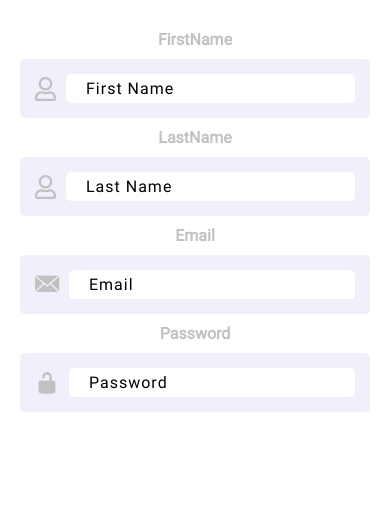
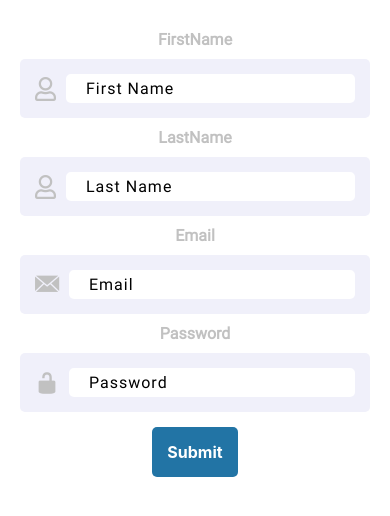
Before and after one commit to KennedyMungai/WhatsappClone, a React Native app: screen / in a window 390 px wide. Shown: the top 516 px of the page. Built offline with nearby package versions, Linux system fonts and the light colour scheme.

Commit message:
Added A submit button and some styles for the component

```diff
--- a/screens/AuthScreen.js
+++ b/screens/AuthScreen.js
@@ -2,6 +2,7 @@ import { StyleSheet, Text } from 'react-native'
 import { SafeAreaView } from 'react-native-safe-area-context'
 import Input from '../components/Input'
 import { FontAwesome5, Zocial, Entypo } from '@expo/vector-icons'
+import SubmitButton from '../components/SubmitButton'
 
 const AuthScreen = () => {
     return (
@@ -34,6 +35,8 @@ const AuthScreen = () => {
                 iconSize={24}
                 placeholder={'Password'}
             />
+
+            <SubmitButton />
         </SafeAreaView>
     )
 }
@@ -45,6 +48,7 @@ const styles = StyleSheet.create({
         margin: 10,
         padding: 10,
         flex: 1,
-        backgroundColor: 'white'
+        backgroundColor: 'white',
+        alignItems: 'center',
     }
 })
```
